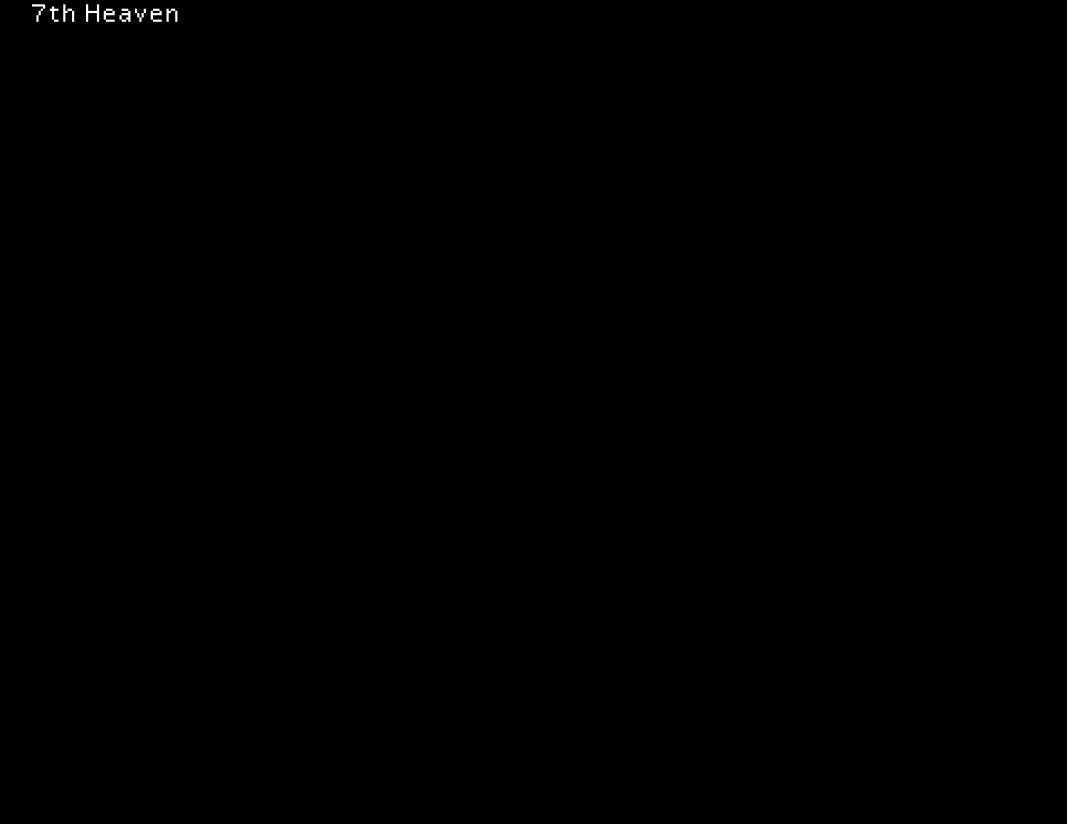
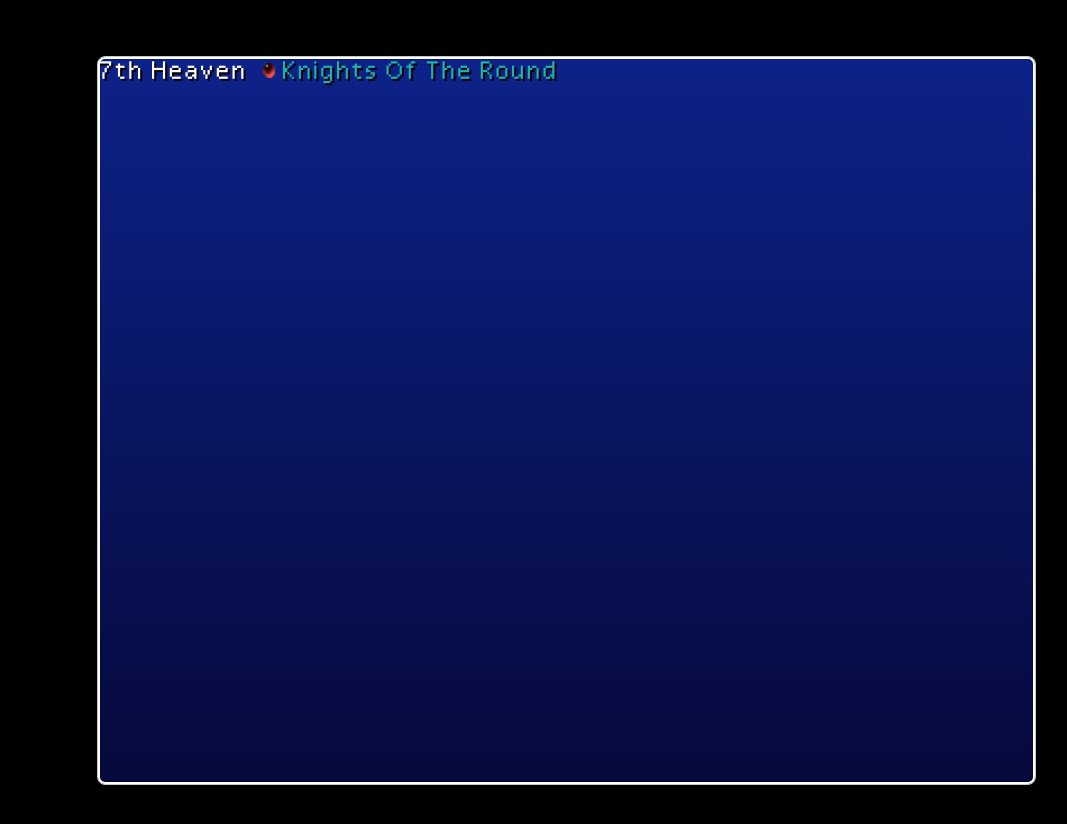
Before and after one commit to devMiguelCarrero/7th-heaven, a Next.js app: page / in a window 1280 px wide. Shown: the top 824 px of the page, without its empty margins (3-1070 px from the left). Before the commit the page ends 800 px from the top, so only its background shows below. Built offline with nearby package versions, Linux system fonts and the light colour scheme.

Commit message:
update main page

```diff
--- a/src/app/page.tsx
+++ b/src/app/page.tsx
@@ -1,12 +1,20 @@
 import classes from './page.module.scss';
 import Image from 'next/image';
+
+import MainContainer from '@/components/Atoms/MainContainer/MainContainer';
+import SevenSection from '@/components/Atoms/Section/Section';
+import Materia from '@/components/Atoms/Materia/Materia';
 
 export default function Home() {
   return (
     <main className={classes.main}>
-      <div>
-        <p>7th Heaven</p>
-      </div>
+      <MainContainer>
+        <SevenSection variant="index-section">
+          <p>
+            7th Heaven <Materia variant="summon" name="knights of the round" />
+          </p>
+        </SevenSection>
+      </MainContainer>
     </main>
   );
 }
```
